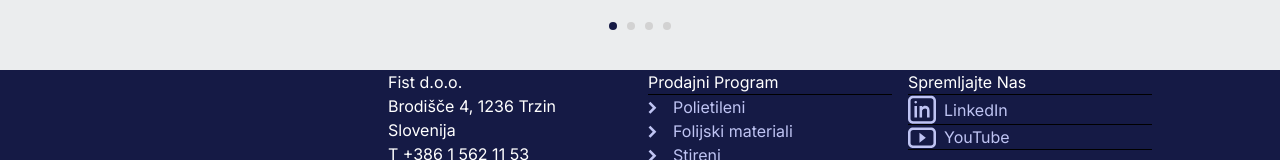
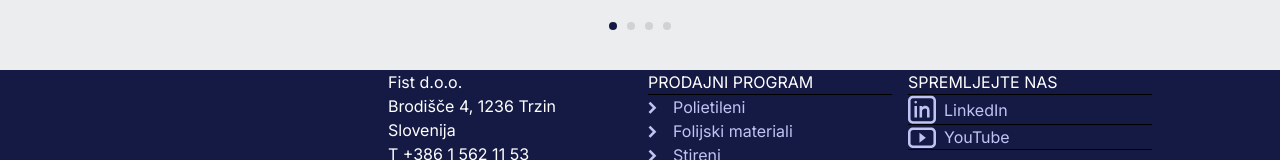
Before and after one commit to jurecapuder/humanfrog_fist, a Next.js app: page / in a window 1280 px wide. Shown: the part 3589-3749 px from the top of the page. Built offline with nearby package versions, Linux system fonts and the light colour scheme.

Commit message:
Change footer section headings to uppercase

```diff
--- a/src/app/sections/footer.js
+++ b/src/app/sections/footer.js
@@ -22,7 +22,7 @@ const Footer = () => {
           </p>
         </div>
         <div>
-          <h3>Prodajni Program</h3>
+          <h3>PRODAJNI PROGRAM</h3>
 
           <div className="border-t border-black h-px" />
 
@@ -72,7 +72,7 @@ const Footer = () => {
         </div>
 
         <div>
-          <h3>Spremljajte Nas</h3>
+          <h3>SPREMLJEJTE NAS</h3>
 
           <div className="border-t border-black h-px" />
 
```
